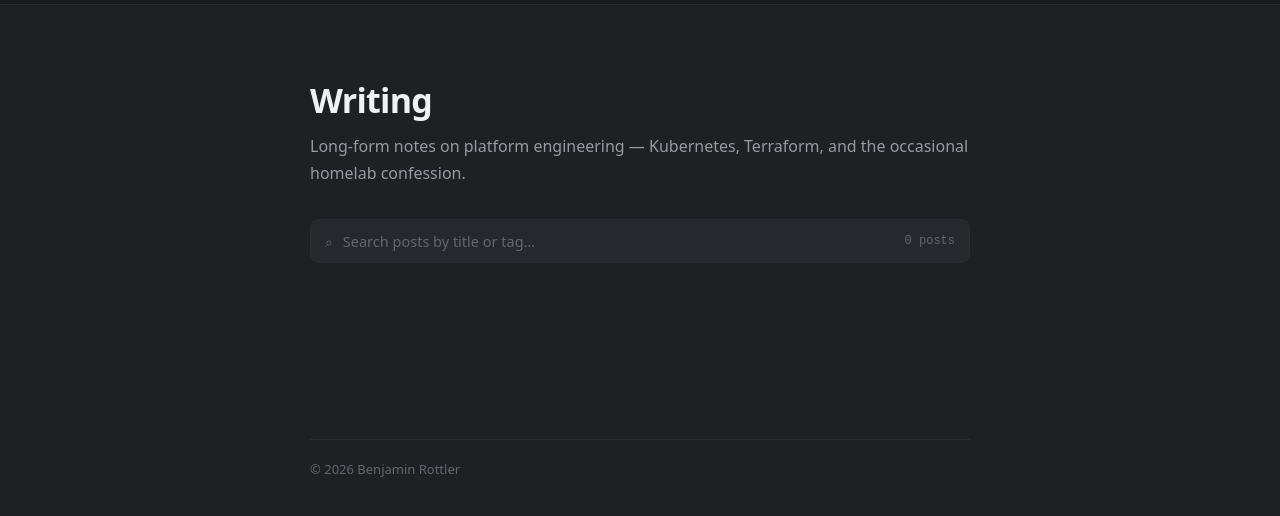
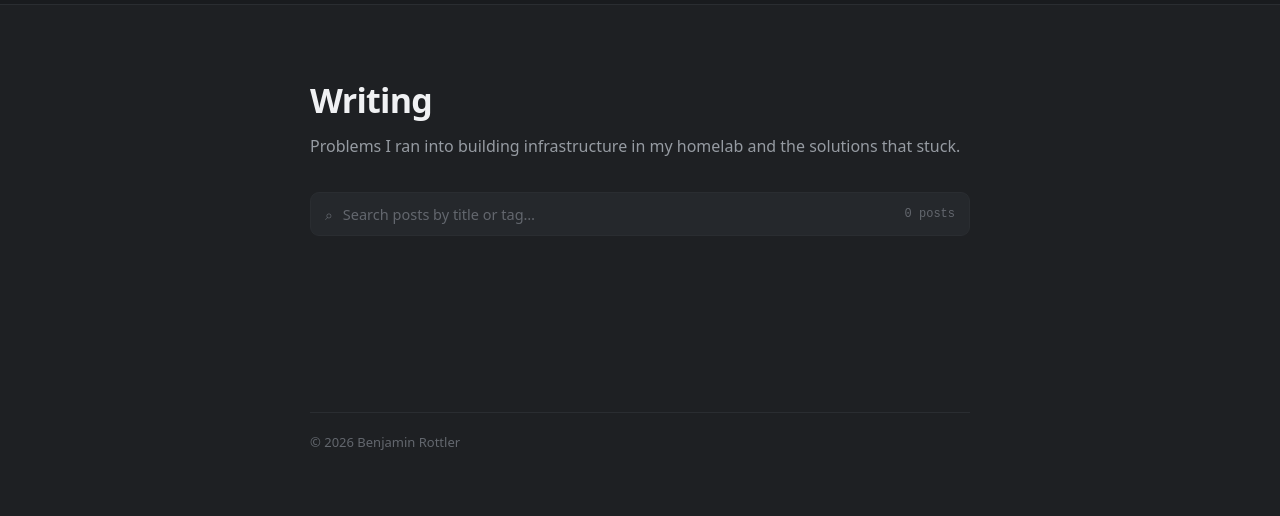
Before and after one commit to QuantumDancer/rottler.io, an Astro site in the folder frontend/: page /writing in a window 1280 px wide. Shown: the part 64-580 px from the top of the page. Built offline with nearby package versions, Linux system fonts and the light colour scheme; Astro itself is replaced by a stand-in of ours.

Commit message:
Update writing lede

```diff
--- a/frontend/src/pages/writing/index.astro
+++ b/frontend/src/pages/writing/index.astro
@@ -40,8 +40,7 @@ const countLabel = (n: number) => `${n} post${n === 1 ? '' : 's'}`;
     <div class="writing-intro fade-up">
       <h1 class="writing-title">Writing</h1>
       <p class="writing-lede">
-        Long-form notes on platform engineering — Kubernetes, Terraform, and the
-        occasional homelab confession.
+        Problems I ran into building infrastructure in my homelab and the solutions that stuck.
       </p>
       <div class="writing-search">
         <span class="writing-search-icon" aria-hidden="true">⌕</span>
```
